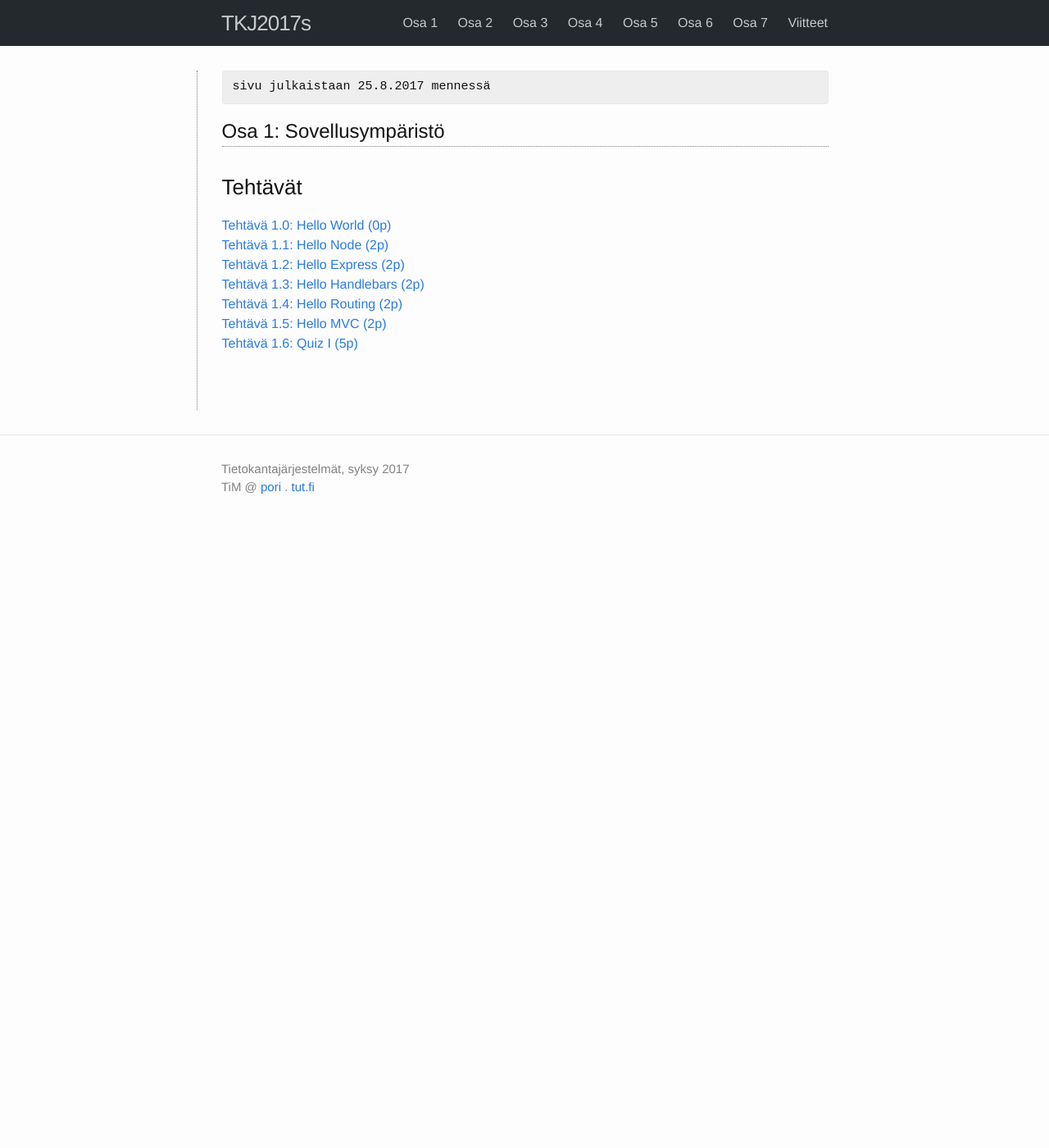
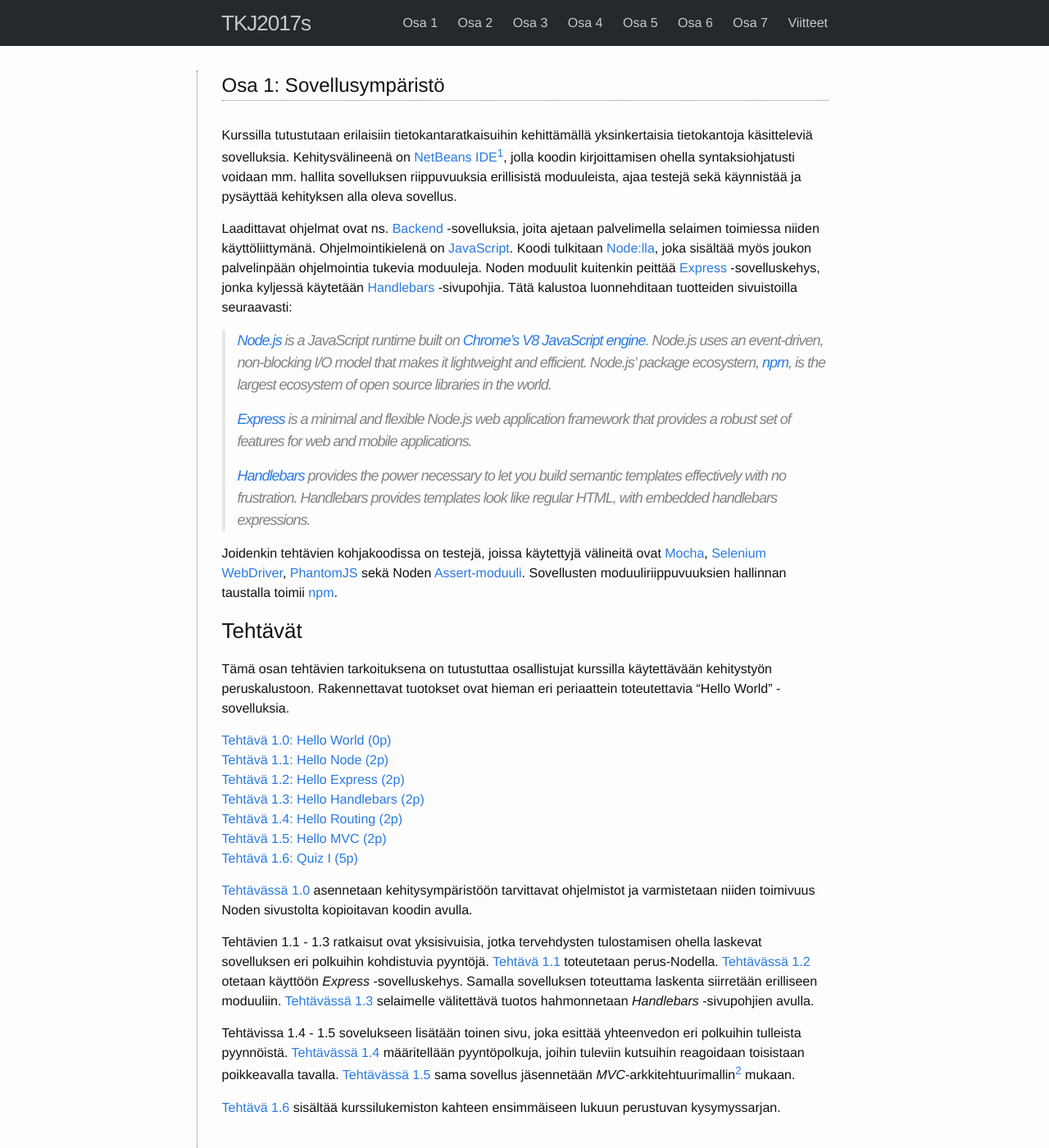
Before and after one commit to timedu/tkj2017s, a Jekyll site: the page built from docs/_osa1/index.md, in a window 1280 px wide and 1400 px high. Shown: the whole window at 82% size. Built offline with Jekyll 4.4.1, drawn with Linux system fonts in a browser that asks for light colours; some of the changed text lies outside the part shown.

Commit message:
part 1 intro

```diff
--- a/docs/_osa1/index.md
+++ b/docs/_osa1/index.md
@@ -1,20 +1,56 @@
 ---
 layout: collection_index
 permalink: /:collection/index.html
-kesken: 1
 ---
 
+Kurssilla tutustutaan erilaisiin tietokantaratkaisuihin kehittämällä yksinkertaisia tietokantoja käsitteleviä sovelluksia. Kehitysvälineenä on [NetBeans IDE][netbeans][^1], jolla koodin kirjoittamisen ohella syntaksiohjatusti voidaan mm. hallita sovelluksen riippuvuuksia erillisistä moduuleista, ajaa testejä sekä käynnistää ja pysäyttää kehityksen alla oleva sovellus.
 
+[^1]: IDE - Integrated Development Environment
+
+Laadittavat ohjelmat ovat ns. [Backend][front_and_back_ends] -sovelluksia, joita ajetaan palvelimella selaimen toimiessa niiden käyttöliittymänä. Ohjelmointikielenä on [JavaScript][js]. Koodi tulkitaan [Node:lla][node], joka sisältää myös joukon palvelinpään ohjelmointia tukevia moduuleja. Noden moduulit kuitenkin peittää [Express][express] -sovelluskehys, jonka kyljessä käytetään [Handlebars][handlebars] -sivupohjia. Tätä kalustoa luonnehditaan tuotteiden sivuistoilla seuraavasti:
+
+> [Node.js][node] is a JavaScript runtime built on [Chrome's V8 JavaScript engine][v8]. Node.js uses an event-driven, non-blocking I/O model that makes it lightweight and efficient. Node.js' package ecosystem, [npm][npm-site], is the largest ecosystem of open source libraries in the world.
+>
+> [Express][express] is a minimal and flexible Node.js web application framework that provides a robust set of features for web and mobile applications.
+>
+> [Handlebars][handlebars] provides the power necessary to let you build semantic templates effectively with no frustration. Handlebars provides templates look like regular HTML, with embedded handlebars expressions.
+
+Joidenkin tehtävien kohjakoodissa on testejä, joissa käytettyjä välineitä ovat [Mocha][mocha], [Selenium WebDriver][selenium], [PhantomJS][phantom] sekä Noden [Assert-moduuli][assert]. Sovellusten moduuliriippuvuuksien hallinnan taustalla toimii [npm][npm].
+
+[mocha]: https://mochajs.org
+[selenium]: http://www.seleniumhq.org/docs/03_webdriver.jsp
+[phantom]: http://phantomjs.org
+[assert]: https://nodejs.org/dist/latest-v6.x/docs/api/assert.html
+[npm]: https://docs.npmjs.com
+
+
+[netbeans]: http://netbeans.org
+[js]: https://developer.mozilla.org/en-US/docs/Web/JavaScript
+
+[node]: https://nodejs.org
+[v8]: https://developers.google.com/v8/
+[npm-site]: https://www.npmjs.com
+
+[express]: http://expressjs.com
+[handlebars]: http://handlebarsjs.com
+
+[front_and_back_ends]: https://en.wikipedia.org/wiki/Front_and_back_ends
 
 ### Tehtävät
 
-
-
+Tämä osan tehtävien tarkoituksena on tutustuttaa osallistujat kurssilla käytettävään kehitystyön peruskalustoon. Rakennettavat tuotokset ovat hieman eri periaattein toteutettavia "Hello World" -sovelluksia.
 
 {% include exercises_list.md %}
 
+[Tehtävässä 1.0](tehtava10) asennetaan kehitysympäristöön tarvittavat ohjelmistot ja varmistetaan niiden toimivuus Noden sivustolta kopioitavan koodin avulla.
 
+Tehtävien 1.1 - 1.3 ratkaisut ovat yksisivuisia, jotka tervehdysten tulostamisen ohella laskevat sovelluksen eri polkuihin kohdistuvia pyyntöjä. [Tehtävä 1.1](tehtava11) toteutetaan perus-Nodella. [Tehtävässä 1.2](tehtava12) otetaan käyttöön *Express* -sovelluskehys. Samalla sovelluksen toteuttama laskenta siirretään erilliseen moduuliin. [Tehtävässä 1.3](tehtava13) selaimelle välitettävä tuotos hahmonnetaan *Handlebars* -sivupohjien avulla.
 
+Tehtävissa 1.4 - 1.5 sovelukseen lisätään toinen sivu, joka esittää yhteenvedon eri polkuihin tulleista pyynnöistä. [Tehtävässä 1.4](tehtava14) määritellään pyyntöpolkuja, joihin tuleviin kutsuihin reagoidaan toisistaan poikkeavalla tavalla.  [Tehtävässä 1.5](tehtava15) sama sovellus jäsennetään *MVC*-arkkitehtuurimallin[^2] mukaan.
+
+[Tehtävä 1.6](tehtava16) sisältää kurssilukemiston kahteen ensimmäiseen lukuun perustuvan kysymyssarjan.
+
+[^2]: Model - View - Controller
 
 
 <br />
```
